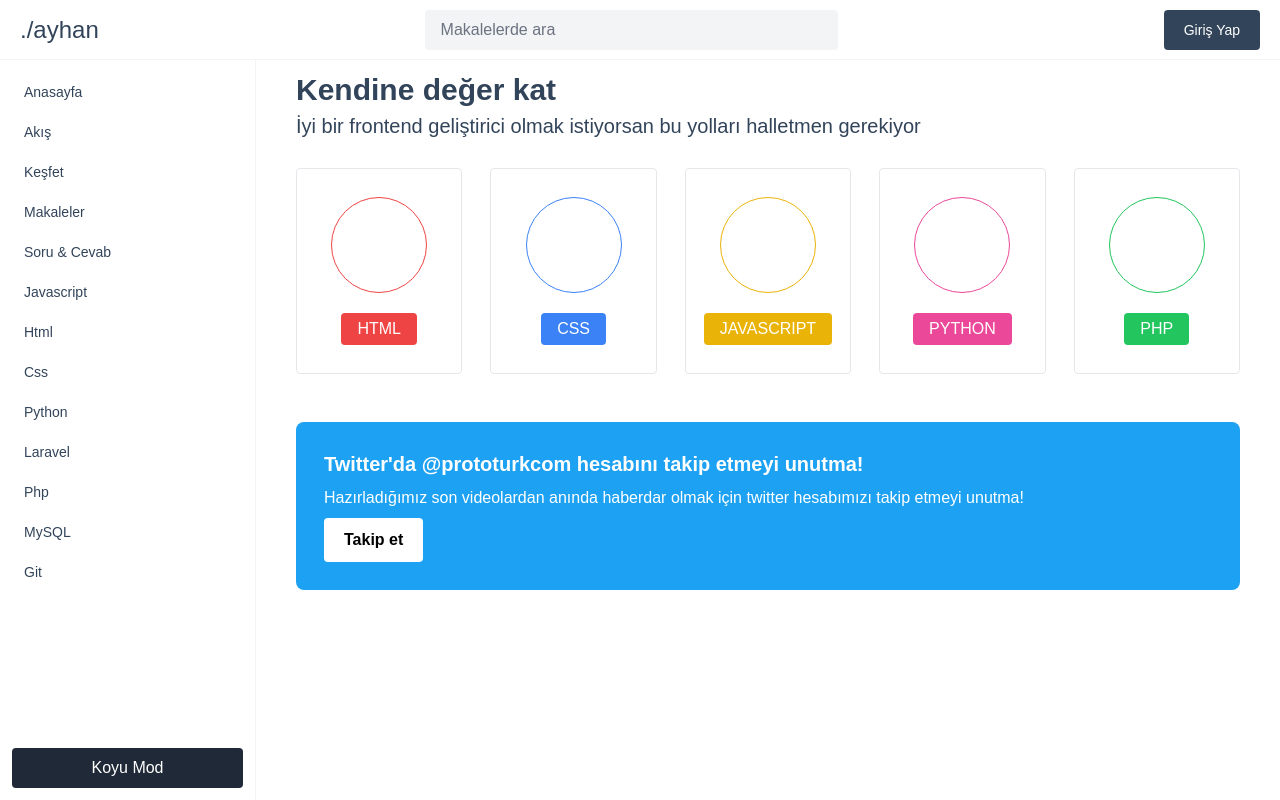
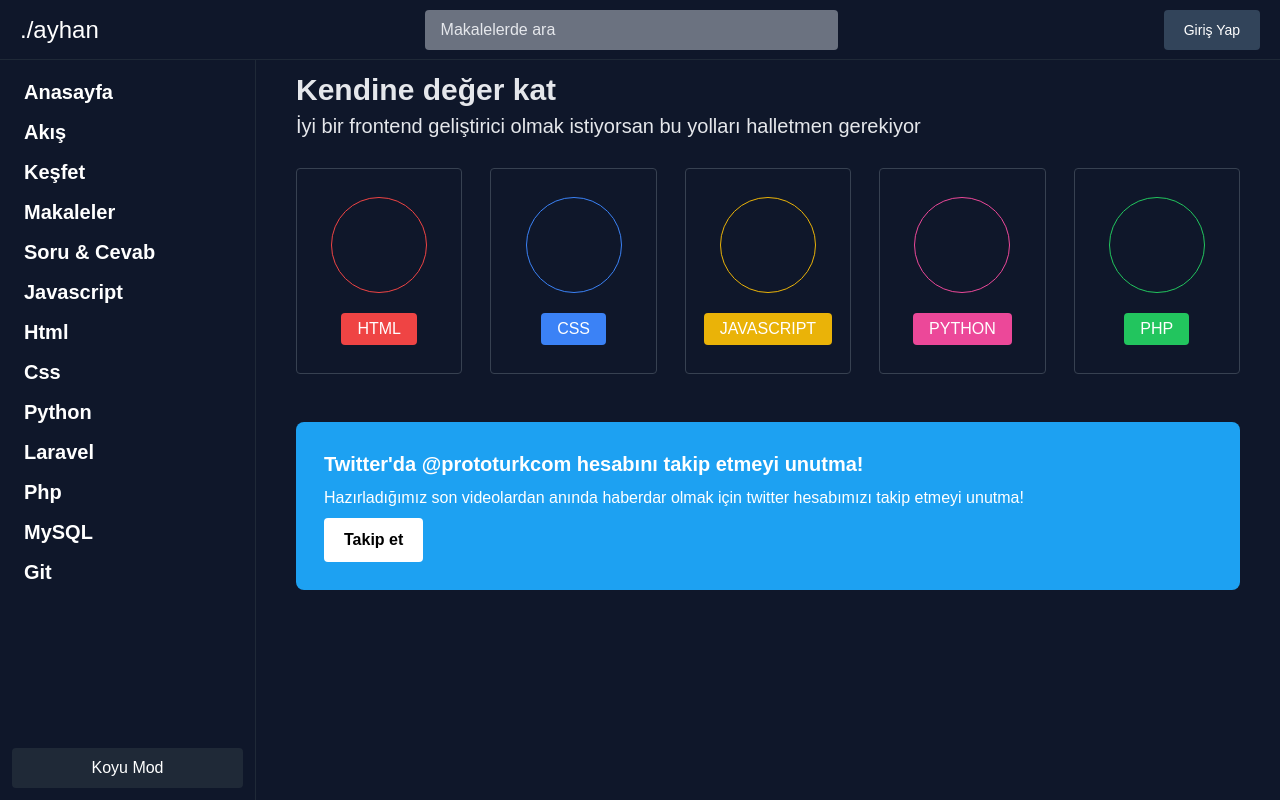
Before and after one commit to ayhandasyuvarlar/tailwind-tutorial, a website: page src/index.html in a window 1280 px wide. Drawn offline with Linux system fonts and the light colour scheme.

Commit message:
dark mode

```diff
--- a/src/index.html
+++ b/src/index.html
@@ -1,47 +1,53 @@
 <!DOCTYPE html>
-<html class="h-full">
+<html class="h-full dark">
   <head>
     <meta charset="UTF-8" />
     <meta name="viewport" content="width=device-width, initial-scale=1.0" />
     <link href="/dist/output.css" rel="stylesheet" />
     <title>Hello</title>
   </head>
-  <body class="h-full flex flex-col">
+  <body class="h-full flex flex-col dark:bg-slate-900 dark:!text-white">
     <div class="header">
       <a
         href="#"
-        class="text-2xl font-medium inline-flex itemse-center text-logo"
+        class="text-2xl font-medium inline-flex itemse-center text-logo dark:text-white"
       >
         ./ayhan
       </a>
-      <form action="" class="w-1/3">
+      <form action="#" class="w-1/3">
         <input
           type="text"
           placeholder="Makalelerde ara"
-          class="w-full bg-gray-100 h-10 rounded px-4 outline-none placeholder-gray-500"
+          class="w-full dark:bg-gray-500 dark:text-gray-100 dark:placeholder-gray-200 bg-gray-100 h-10 rounded px-4 outline-none placeholder-gray-500"
         />
       </form>
       <a href="#" class="btn"> Giriş Yap </a>
     </div>
     <main class="flex-auto flex">
-      <aside class="w-64 border-r p-3 border-gray-100 flex flex-col">
+      <aside
+        class="w-64 border-r p-3 border-gray-100 flex flex-col dark:!border-gray-800"
+      >
         <nav id="nav" class="mb-4"></nav>
         <nav id="navTwo" class="mt-4 pt-4"></nav>
         <div class="mt-auto pt-3">
           <a
+            onclick="darkMode()"
             href="#"
             class="bg-gray-800 flex items-center justify-center rounded h-10 text-white"
           >
-            Koyu Mod
+            <span class="hidden dark:!inline"> Koyu Mod</span>
+            <span class="inline dark:!hidden">Acık Mod</span>
           </a>
         </div>
       </aside>
       <section class="flex-auto py-6 px-10">
         <div class="mx-auto max-w-screen-xl flex flex-col gap-2">
-          <h2 class="text-3xl font-bold text-logo mb-1 leading-3">
+          <h2
+            class="text-3xl font-bold text-logo mb-1 leading-3 dark:text-gray-200"
+          >
             Kendine değer kat
           </h2>
-          <p class="text-xl text-logo leading-1 mt-1">
+          <p class="text-xl text-logo leading-1 mt-1 dark:text-gray-200">
             İyi bir frontend geliştirici olmak istiyorsan bu yolları halletmen
             gerekiyor
           </p>
@@ -122,7 +128,9 @@
               </a>
             </div>
           </div>
-          <div class="bg-twitter w-full mt-10 p-7 rounded-lg text-white space-y-2">
+          <div
+            class="bg-twitter w-full mt-10 p-7 rounded-lg text-white space-y-2"
+          >
             <h6 class="text-xl font-bold">
               Twitter'da @prototurkcom hesabını takip etmeyi unutma!
             </h6>
--- a/src/index.js
+++ b/src/index.js
@@ -43,13 +43,13 @@ const navigationTwo = [
 ];
 
 const navDiv = document.createElement("div"); // div elementi oluşturuldu.
-navDiv.classList = 'mb-10'
+navDiv.classList = "mb-10";
 navigation.forEach((item) => {
   const navA = document.createElement("a");
   navA.textContent = item.name;
   navA.href = "#";
   navA.classList =
-    "flex items-center h-10 rounded px-3 text-sm text-logo font-medium hover:bg-gray-100 transition-colors";
+    "flex items-center h-10 rounded px-3 text-xl text-logo font-bold hover:bg-gray-100 transition-colors dark:text-white dark:hover:!bg-gray-800";
   navDiv.appendChild(navA);
 });
 
@@ -59,7 +59,7 @@ navigationTwo.forEach((item) => {
   navA.textContent = item.name;
   navA.href = "#";
   navA.classList =
-    "flex items-center h-10 rounded px-3 text-sm text-logo font-medium hover:bg-gray-100 transition-colors";
+    "flex items-center h-10 rounded px-3 text-xl text-logo font-bold hover:bg-gray-100 transition-colors dark:text-white dark:hover:!bg-gray-800";
   navDiv.appendChild(navA);
 });
 const nav = document.getElementById("nav");
@@ -67,3 +67,7 @@ nav.appendChild(navDiv);
 
 const navTwo = document.getElementById("navTwo");
 navTwo.appendChild(navDivTwo);
+
+function darkMode() {
+  document.documentElement.classList.toggle("dark");
+}
--- a/src/style.css
+++ b/src/style.css
@@ -8,10 +8,13 @@
     @apply inline-flex items-center text-white bg-logo h-10 px-5 rounded text-sm;
   }
   .header {
-    @apply h-15 p-5 w-full   border-b border-gray-100 flex justify-between items-center px-5;
+    @apply h-15 p-5 w-full   border-b dark:border-gray-800 border-gray-100 flex justify-between items-center px-5;
   }
   .card {
-    @apply col-span-2;
+    @apply col-span-2 ;
+  }
+  .card > a {
+    @apply dark:border-gray-700;
   }
 }
 
--- a/tailwind.config.js
+++ b/tailwind.config.js
@@ -1,6 +1,7 @@
 /** @type {import('tailwindcss').Config} */
 module.exports = {
   content: ["./src/**/*.{html,js}"],
+  darkMode: "class",
   theme: {
     extend: {
       colors: {
```
Also changed, not shown: dist/output.css.
